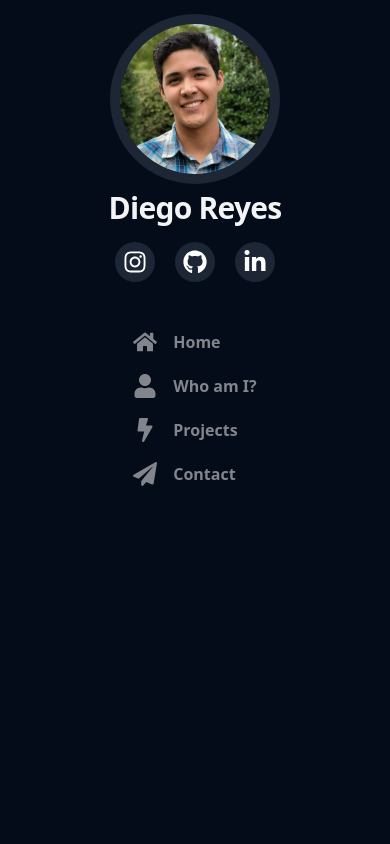
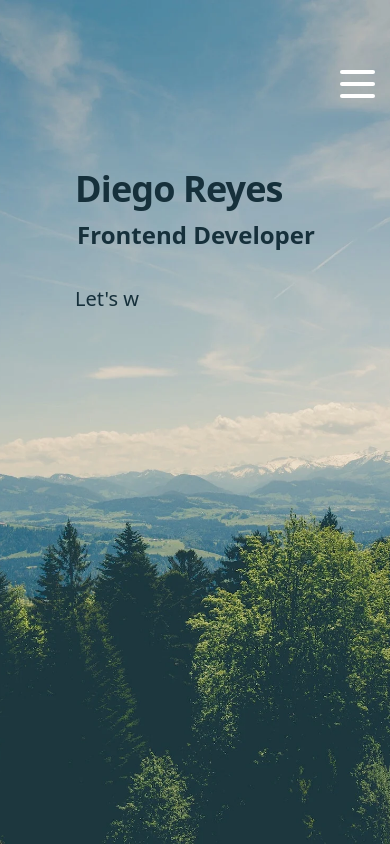
Before and after one commit to dreyescabrera/portfolio, a React (Vite) app: page / in a window 390 px wide. Built offline with nearby package versions, Linux system fonts and the light colour scheme.

Commit message:
add header and sidebar responsive

```diff
--- a/src/components/App/index.jsx
+++ b/src/components/App/index.jsx
@@ -4,13 +4,32 @@ import { SidebarMenu } from "../SidebarMenu/";
 import { Hero } from "../Hero";
 
 function App() {
+  const [sidebarIsOpen, setSidebarIsOpen] = React.useState(
+    () => window.innerWidth > 768
+  );
+
+  // if (window.innerWidth > 768) setSidebarIsOpen(true);
+
+  React.useEffect(() => {
+    window.addEventListener("resize", (ev) => {
+      ev.target.innerWidth > 768
+        ? setSidebarIsOpen(true)
+        : setSidebarIsOpen(false);
+    });
+  }, []);
+
+  const handleClick = () => {
+    setOpen((prev) => !prev);
+  };
+
   return (
     <React.Fragment>
-      <SidebarMenu>
-        <ProfileImage shape="circle" />
-      </SidebarMenu>
-      <div className="md:pl-60 lg:pl-72">
-        <Hero></Hero>
+      <SidebarMenu sidebarIsOpen={sidebarIsOpen} />
+      <div className="transition-all duration-700 md:pl-60 lg:pl-72">
+        <Hero
+          sidebarIsOpen={sidebarIsOpen}
+          setSidebarIsOpen={setSidebarIsOpen}
+        ></Hero>
       </div>
     </React.Fragment>
   );
--- /dev/null
+++ b/src/components/HamburguerButton/index.jsx
@@ -0,0 +1,7 @@
+import React from "react";
+
+function HamburguerButton() {
+
+}
+
+export {HamburguerButton}
--- a/src/components/Hero/index.jsx
+++ b/src/components/Hero/index.jsx
@@ -2,13 +2,27 @@ import React from "react";
 import { HeroButtton } from "../HeroButton";
 import { useModifyText } from "./useModifyText";
 
-function Hero() {
+function Hero({ sidebarIsOpen, setSidebarIsOpen }) {
   const { textValue, answerQuestion } = useModifyText();
 
   return (
     <header
       className={`grid grid-cols-6 grid-rows-5 justify-items-center w-full h-screen bg-hero-desktop bg-cover bg-center text-[#16303b] lg:justify-items-stretch`}
     >
+      <div
+        className="relative flex justify-center items-center w-14 h-14 cursor-pointer transition-all duration-500 ease-in-out z-20 row-start-1 col-start-6 self-center md:hidden"
+        onClick={() => setSidebarIsOpen((prev) => !prev)}
+      >
+        <div
+          className={`w-[35px] h-1 bg-white rounded-md transition-all duration-1000 ease-in-out ${
+            sidebarIsOpen
+              ? "-translate-x-[26px] bg-transparent before:rotate-45 before:translate-x-[25px] before:translate-y-[0] after:rotate-[-45deg] after:translate-x-[25px] after:translate-y-[0]"
+              : undefined
+          }
+           before:content[''] before:absolute before:w-[35px] before:h-1 before:bg-white before:rounded-md before:transition-all before:duration-1000 before:ease-in-out before:-translate-y-3
+           after:content[''] after:absolute after:w-[35px] after:h-1 after:bg-white after:rounded-md after:transition-all after:duration-1000 after:ease-in-out after:translate-y-3`}
+        ></div>
+      </div>
       <div className="col-start-2 row-start-2 col-end-6 space-y-3 antialiased sm:space-y-4">
         <h1 className="font-bold text-4xl tracking-tight sm:text-5xl lg:text-7xl">
           Diego Reyes
--- a/src/components/SidebarMenu/index.jsx
+++ b/src/components/SidebarMenu/index.jsx
@@ -2,9 +2,13 @@ import React from "react";
 import { ProfileImage } from "../ProfileImage/";
 import { Icon } from "../Icon";
 
-function SidebarMenu({ children }) {
+function SidebarMenu({ sidebarIsOpen }) {
   return (
-    <aside className="fixed left-0 w-full h-screen flex flex-col items-center p-6 space-y-4 bg-[#050c19] md:w-60 lg:w-72">
+    <aside
+      className={`fixed w-full h-screen flex flex-col items-center p-6 space-y-4 bg-[#050c19] transition-all duration-700 ${
+        sidebarIsOpen ? " left-0" : "-left-full"
+      }  z-10 md:w-60  lg:w-72`}
+    >
       <ProfileImage shape="circle" />
       <p className="text-3xl text-gray-100 font-semibold tracking-tight md:text-2xl">
         Diego Reyes
@@ -32,7 +36,7 @@ function SidebarMenu({ children }) {
           <Icon type="linkedin" withBackground={true} />
         </a>
       </div>
-      <div className="pt-8 md:self-start">
+      <nav className="pt-8 md:self-start">
         <ul className="flex flex-col gap-5 text-[#82858c] font-semibold sm:text-xl md:text-lg">
           <li className="flex items-center space-x-4">
             <Icon type="home" />
@@ -51,7 +55,7 @@ function SidebarMenu({ children }) {
             <span>Contact</span>
           </li>
         </ul>
-      </div>
+      </nav>
     </aside>
   );
 }
--- a/src/index.css
+++ b/src/index.css
@@ -1,6 +1,16 @@
 @tailwind base;
 @tailwind components;
 @tailwind utilities;
+
+.hamburguerButton {
+  content: "";
+  position: absolute;
+  width: 50px;
+  height: 6px;
+  background: #000;
+  border-radius: 5px;
+  transition: all 0.5s ease-in-out;
+}
 /*
 @layer base {
   * {
```
